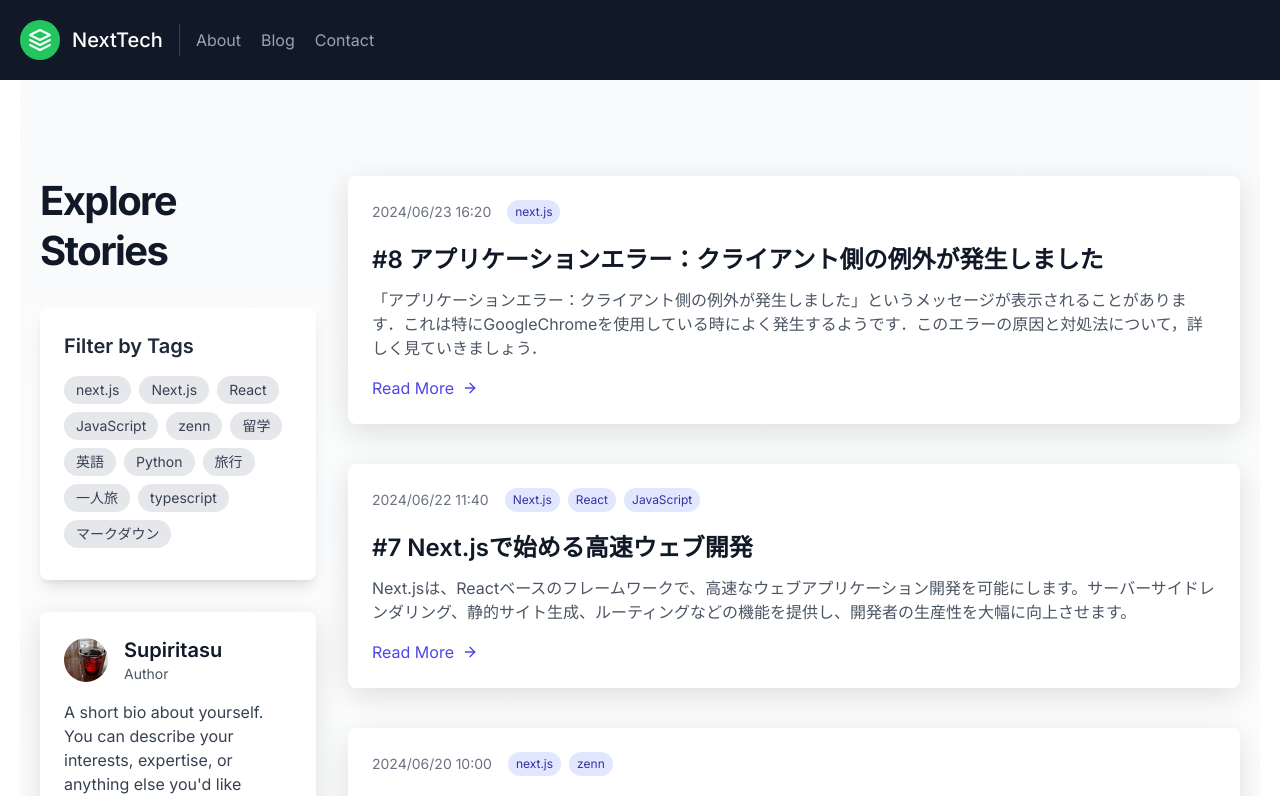
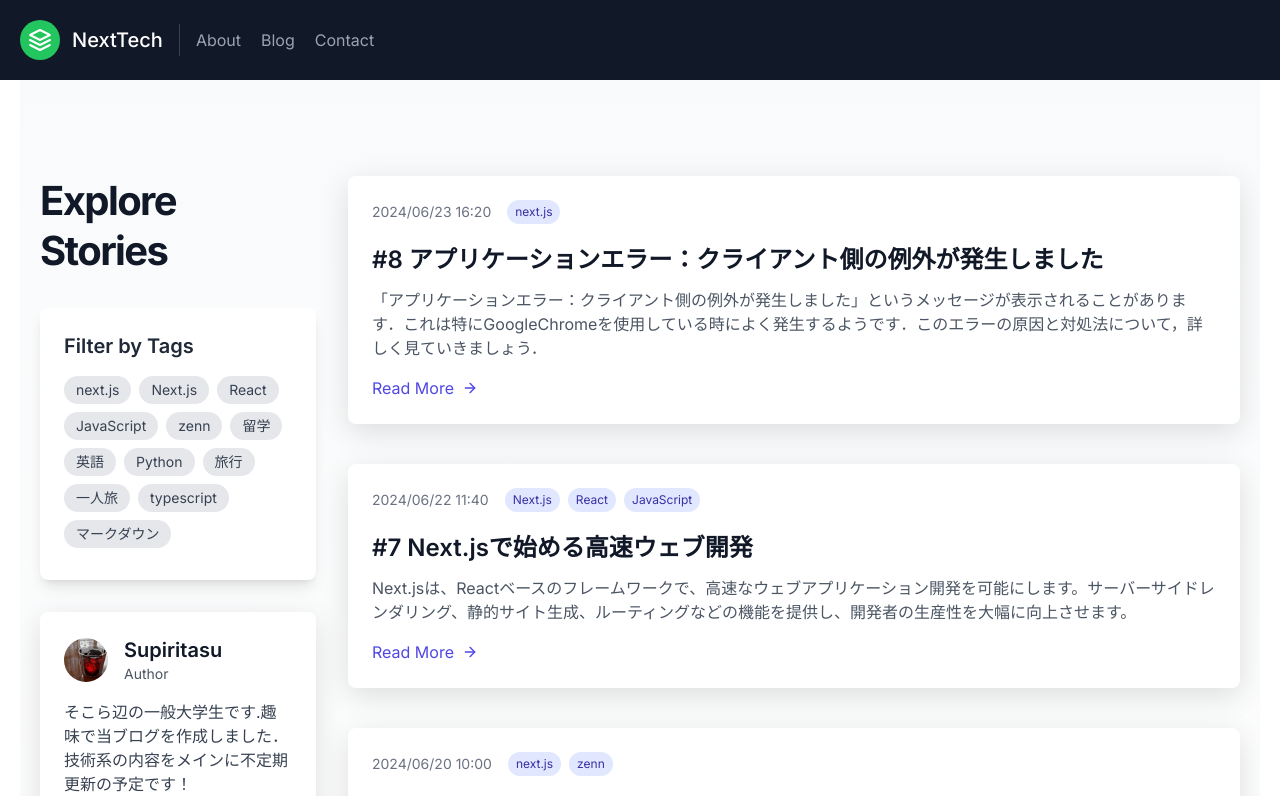
Before and after one commit to supiritasu/NextTech-Journal, a Next.js app: page /posts in a window 1280 px wide. Shown: the top 796 px of the page. Built offline with nearby package versions, Linux system fonts and the light colour scheme.

Commit message:
細かな修正

```diff
--- a/src/app/_components/bloglist.tsx
+++ b/src/app/_components/bloglist.tsx
@@ -84,7 +84,7 @@ export function BlogList({ posts }: Props) {
               <Author
                 name="Supiritasu"
                 picture="/favicon/twitter_icon.jpeg"
-                bio="A short bio about yourself. You can describe your interests, expertise, or anything else you'd like readers to know."
+                bio="そこら辺の一般大学生です.趣味で当ブログを作成しました．技術系の内容をメインに不定期更新の予定です！"
                 twitter="your_twitter_handle"
                 github="your_github_username"
               />
--- a/src/app/about/page.tsx
+++ b/src/app/about/page.tsx
@@ -62,38 +62,42 @@ const About: React.FC = () => {
               {activeTab === 'profile' && (
                 <div>
                   <p className="text-gray-700 mb-4">
-                    私は、東京都出身の学生です。趣味は読書とランニングで、週末はよく公園を走っています。
+                  そこら辺の一般大学生です．趣味で当ブログを作成しました．技術系の内容を中心に不定期更新の予定です！
                   </p>
-                  <p className="text-gray-700">
+                  {/* <p className="text-gray-700">
                     将来の夢は、自分のスタートアップを立ち上げることです。ITの力で世界を変えたいと考えています。
-                  </p>
+                  </p> */}
                 </div>
               )}
               {activeTab === 'skills' && (
                 <div>
                   <ul className="list-disc list-inside text-gray-700">
+                    <li>Python</li>
+                    <li>Java</li>
+                    <li>C</li>
                     <li>JavaScript</li>
+                    <li>TypeScript</li>
                     <li>React</li>
                     <li>Node.js</li>
-                    <li>Python</li>
-                    <li>Java</li>
+                    <li>Next.js</li>
+
                   </ul>
                 </div>
               )}
               {activeTab === 'experience' && (
                 <div>
-                  <h3 className="text-lg font-semibold text-gray-800 mb-2">
+                  {/* <h3 className="text-lg font-semibold text-gray-800 mb-2">
                     インターン
-                  </h3>
+                  </h3> */}
                   <p className="text-gray-700 mb-4">
-                    2022年の夏、ITベンチャー企業でインターンを経験しました。フロントエンド開発に携わり、React.jsを使ったWebアプリケーションの開発に従事しました。
+                    ラズパイでマイクラサーバーやNASサーバーを構築しました！
                   </p>
-                  <h3 className="text-lg font-semibold text-gray-800 mb-2">
+                  {/* <h3 className="text-lg font-semibold text-gray-800 mb-2">
                     プロジェクト
                   </h3>
                   <p className="text-gray-700">
                     大学のハッカソンで、チームメンバーと共に災害時の安否確認アプリを開発しました。優勝することができ、プロジェクトマネジメントやチームワークの重要性を学びました。
-                  </p>
+                  </p> */}
                 </div>
               )}
             </div>
--- a/src/app/posts/[slug]/page.tsx
+++ b/src/app/posts/[slug]/page.tsx
@@ -27,7 +27,7 @@ export default async function Post({ params }: Params) {
               <Author
                 name="Supiritasu"
                 picture="/favicon/twitter_icon.jpeg"
-                bio="A short bio about yourself. You can describe your interests, expertise, or anything else you'd like readers to know."
+                bio="そこら辺の一般大学生です.趣味で当ブログを作成しました．技術系の内容をメインに不定期更新の予定です！"
                 twitter="your_twitter_handle"
                 github="your_github_username"
               />
```
